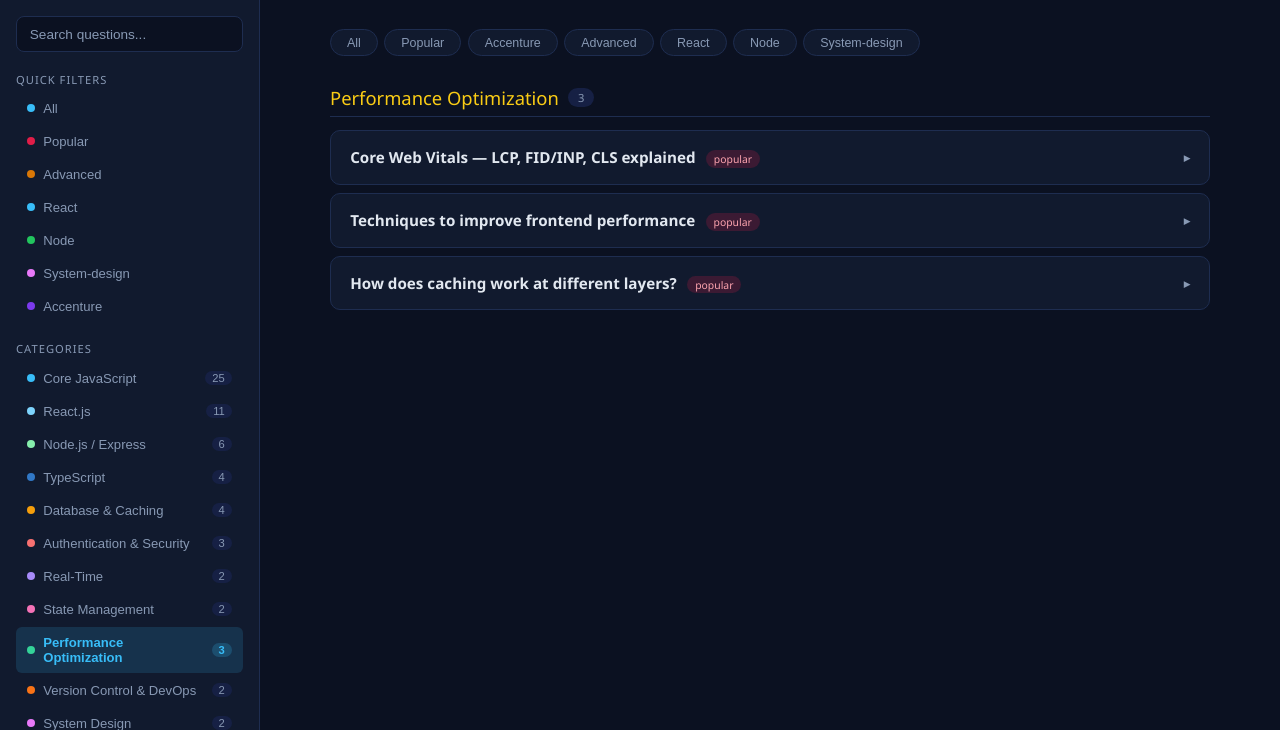
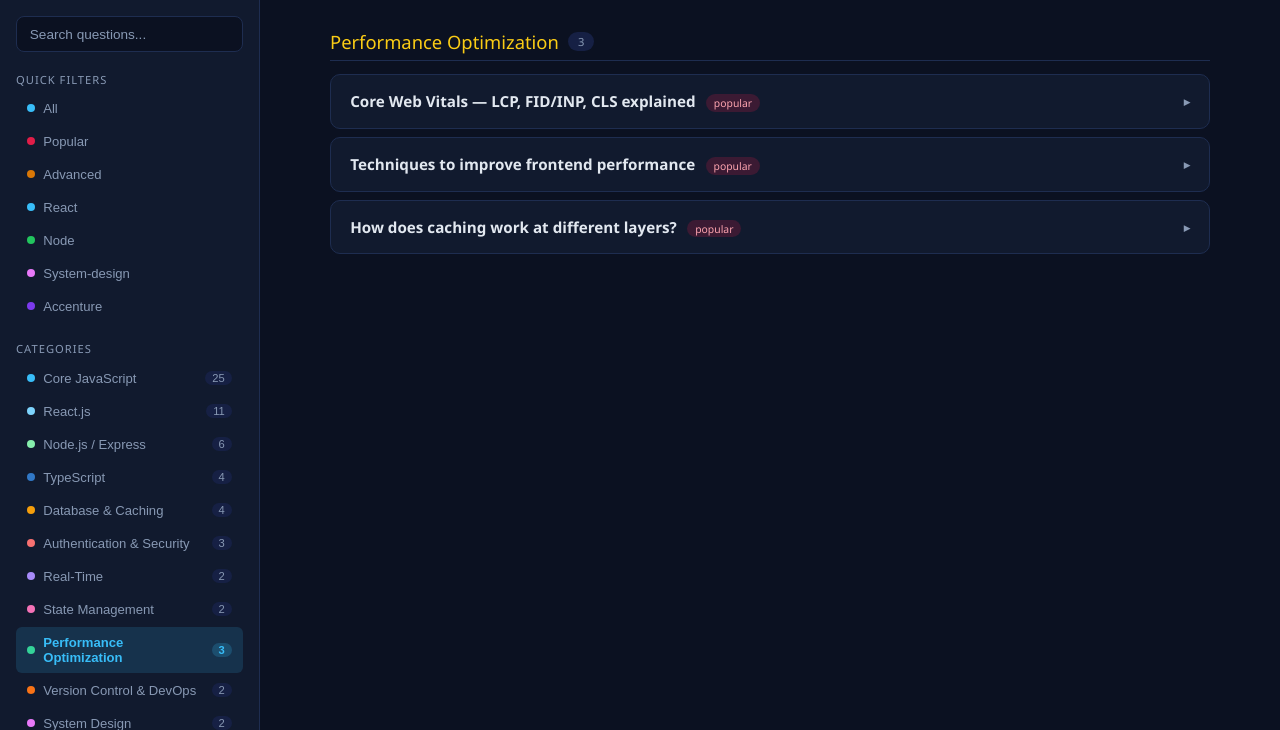
Before and after one commit to saurabhdhull1/interview-prep, a plain HTML site: page index.html in a window 1280 px wide. Both pictures are taken after a click on the element 129 px from the left and 712 px from the top of the page. Shown: the part 70-800 px from the top of the page. Drawn offline with Linux system fonts and the light colour scheme.

Commit message:
refactor: remove quick-tags bar, duplicate filters now in sidebar only

```diff
--- a/index.html
+++ b/index.html
@@ -153,25 +153,6 @@
       border-radius: 20px;
       border: 1px solid var(--border);
     }
-
-    .quick-tags {
-      display: flex;
-      gap: 0.4rem;
-      flex-wrap: wrap;
-      margin-bottom: 1.8rem;
-    }
-    .quick-tags .tag-btn {
-      padding: 0.35rem 1rem;
-      border-radius: 20px;
-      border: 1px solid var(--border);
-      background: var(--surface);
-      color: var(--text2);
-      font-size: 0.78rem;
-      cursor: pointer;
-      transition: all 0.15s;
-    }
-    .quick-tags .tag-btn:hover { border-color: var(--accent); color: var(--accent); }
-    .quick-tags .tag-btn.active { background: var(--accent); color: var(--bg); border-color: var(--accent); font-weight: 600; }
 
     /* ─── CATEGORY SECTION ─── */
     .category { margin-bottom: 2.5rem; }
@@ -366,7 +347,6 @@
       <span class="stats" id="stats">Showing 0 of 0</span>
     </div>
 
-    <div class="quick-tags" id="quickTags"></div>
     <div id="questions-container"></div>
   </main>
 
--- a/script.js
+++ b/script.js
@@ -2232,8 +2232,6 @@ prevProps === nextProps (shallow)
   const catFilters = document.getElementById("categoryFilters");
   const stats = document.getElementById("stats");
   const totalStats = document.getElementById("totalStats");
-  const quickTags = document.getElementById("quickTags");
-
   const categories = [...new Set(questions.map(q => q.category))];
   const allTags = [...new Set(questions.flatMap(q => q.tags || []))];
   const DOT_COLORS = {
@@ -2291,48 +2289,23 @@ prevProps === nextProps (shallow)
     catFilters.appendChild(btn);
   });
 
-  // Quick tags bar (top)
-  const allQuick = document.createElement("button");
-  allQuick.className = "tag-btn active";
-  allQuick.textContent = "All";
-  allQuick.dataset.filter = "all";
-  quickTags.appendChild(allQuick);
-
-  ["popular", "accenture", "advanced", "react", "node", "system-design"].forEach(tag => {
-    const btn = document.createElement("button");
-    btn.className = "tag-btn";
-    btn.textContent = tag.charAt(0).toUpperCase() + tag.slice(1);
-    btn.dataset.filter = tag;
-    quickTags.appendChild(btn);
-  });
-
-  // Event delegation for filters
-  function handleFilterClick(target) {
-    const filter = target.dataset.filter;
-    if (!filter) return;
-
-    document.querySelectorAll(".cat-item, .tag-btn").forEach(el => el.classList.remove("active"));
-    target.classList.add("active");
+  // ─── FILTER HANDLING ───
+  function applyFilter(filter) {
+    document.querySelectorAll(".cat-item").forEach(el => el.classList.remove("active"));
     document.querySelectorAll(`[data-filter="${filter}"]`).forEach(el => el.classList.add("active"));
-
     activeFilter = filter;
     render();
   }
 
-  function setupFilter(element) {
-    element.addEventListener("click", function(e) {
-      const target = e.target.classList.contains("cat-item") ? e.target
-        : e.target.closest(".cat-item");
-      if (target) return handleFilterClick(target);
-
-      const tagTarget = e.target.classList.contains("tag-btn") ? e.target
-        : e.target.closest(".tag-btn");
-      if (tagTarget) return handleFilterClick(tagTarget);
+  function setupCategoryFilter(container) {
+    container.addEventListener("click", function(e) {
+      const target = e.target.closest(".cat-item");
+      if (!target) return;
+      applyFilter(target.dataset.filter);
     });
   }
-  setupFilter(tagFilters);
-  setupFilter(catFilters);
-  setupFilter(quickTags);
+  setupCategoryFilter(tagFilters);
+  setupCategoryFilter(catFilters);
 
   // Search
   searchInput.addEventListener("input", function() {
```
